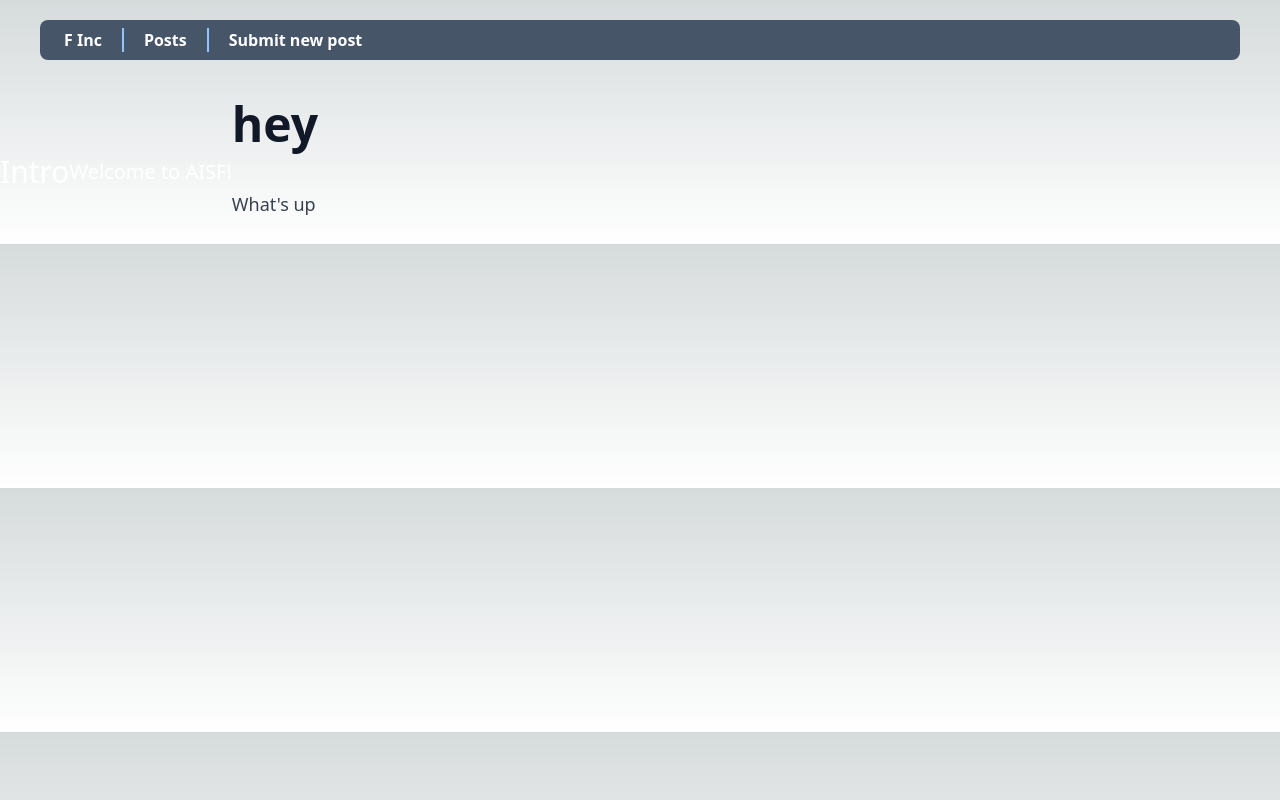
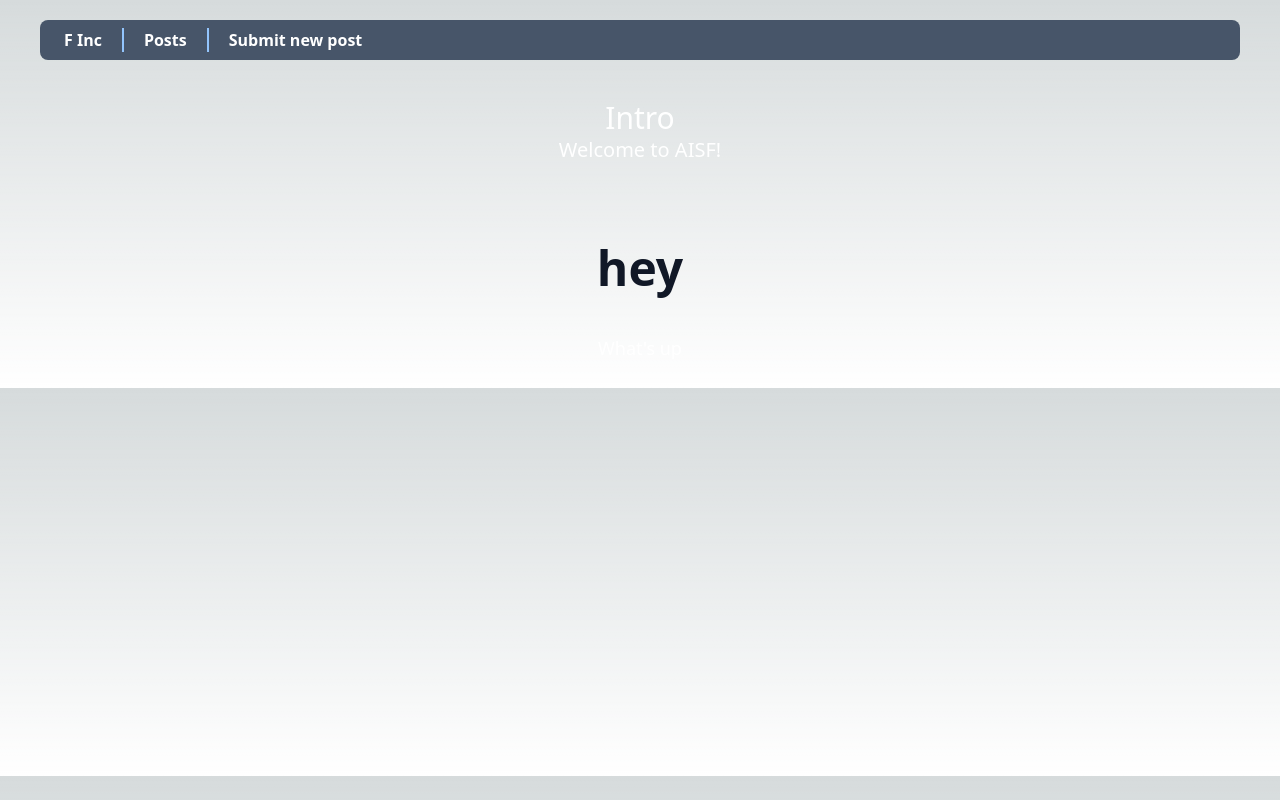
Before and after one commit to 0w9/AISF, a Next.js app in the folder blog/: page /posts/index in a window 1280 px wide. Built offline with nearby package versions, Linux system fonts and the light colour scheme.

Commit message:
Sizing and centering

```diff
--- a/blog/app/layout.js
+++ b/blog/app/layout.js
@@ -29,7 +29,10 @@ export default function RootLayout({ children }) {
     <html lang="en">
       <body>
         <div className="mb-10">{header}</div>
-        {children}
+
+        <div className="flex sm:gap-4 lg:gap-8 sm:flex-row flex-col flex-wrap justify-center text-center">
+          {children}
+        </div>
       </body>
     </html>
   );
--- a/blog/app/posts/[slug]/page.js
+++ b/blog/app/posts/[slug]/page.js
@@ -43,11 +43,11 @@ const PostPage = (props) => {
   const post = getPostContent(slug);
 
   return (
-    <div className="flex items-center">
+    <div>
       <p className="text-3xl text-white">{post.data.title}</p>
       <a className="text-xl text-white">{post.data.subtitle}</a>
 
-      <article className="prose lg:prose-lg">
+      <article className="prose lg:prose-lg text-white items-center mt-20">
         <Markdown>{post.content}</Markdown>
       </article>
     </div>
```
